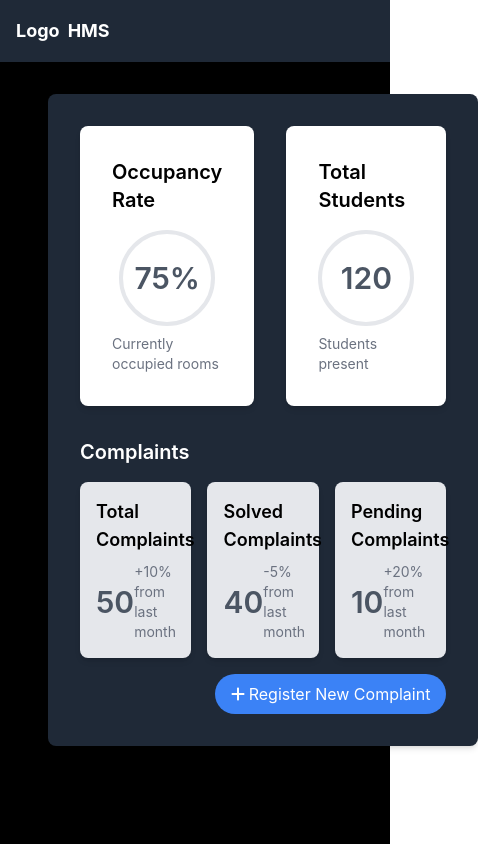
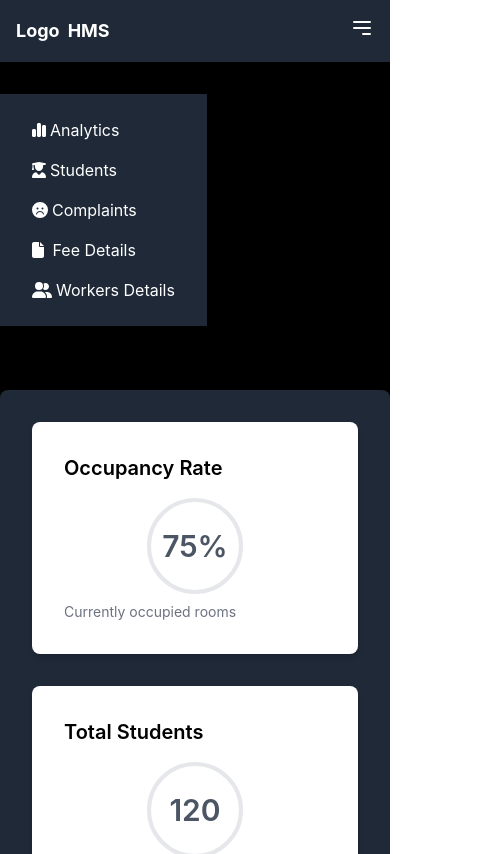
Before and after one commit to dino2580/HMS_DEPLOYED, a React (Create React App) app in the folder frontend/: page /dashboard in a window 390 px wide. Shown: the top 854 px of the page, 478 px wide, since content can reach past the window. Built offline with nearby package versions, Linux system fonts and the light colour scheme.

Commit message:
dashboard

```diff
--- a/frontend/src/components/Dashboard.js
+++ b/frontend/src/components/Dashboard.js
@@ -10,9 +10,9 @@ function Dashboard() {
 
     return (
         <div className="container mx-auto mt-8">
-            <div className="flex  gap-8">
+            <div className="flex flex-col md:flex-row gap-8">
 
-                <div className='flex h-80 w-80 ml-4 mb-8 overflow-y-auto'>
+                <div className='flex h-auto md:h-80 w-full md:w-1/4 mb-8 overflow-y-auto'>
                     <nav className='bg-gray-800 p-4'>
                         <div className='max-w-xl'>
                             <ul className='text-white'>
@@ -27,11 +27,11 @@ function Dashboard() {
                 </div>
 
 
-                <div className="bg-gray-800 p-8 rounded-lg shadow-md ">
-                    <div className="flex  gap-8">
-                        <div className="bg-white  p-8 rounded-lg shadow-md hover:shadow-lg transition duration-300">
+                <div className="bg-gray-800 p-8 rounded-lg shadow-md w-full md:w-3/4">
+                    <div className="flex flex-col md:flex-row gap-8">
+                        <div className="bg-white p-8 rounded-lg shadow-md hover:shadow-lg transition duration-300">
                             <h2 className="text-xl font-semibold mb-4">Occupancy Rate</h2>
-                            <div className="flex  w-150 items-center justify-center">
+                            <div className="flex items-center justify-center">
                                 <div className="w-24 h-24 rounded-full border-4 border-gray-200 flex items-center justify-center hover:bg-gray-200 transition duration-300">
 
                                     <span className="text-3xl font-semibold text-gray-600">75%</span>
--- a/frontend/src/components/Navbar.js
+++ b/frontend/src/components/Navbar.js
@@ -28,11 +28,11 @@ function Navbar() {
                             viewBox="0 0 24 24"
                             stroke="currentColor"
                         >
-                            {/* Your SVG icon here */}
+                            <path d="M4 6h16M4 12h16m-7 6h7"></path>
                         </svg>
                     </button>
                 </div>
-                <ul className={`md:flex ${isOpen ? 'block' : 'hidden'} md:justify-evenly md:space-x-10`}>
+                <ul className={`md:flex ${isOpen ? 'block' : 'hidden'} md:justify-evenly md:space-x-10 md:items-center`}>
                     <li>
                         <Link to="/dashboard" className="text-white hover:text-gray-300 flex items-center hover:border border-gray-300 rounded-full px-2 py-1">
                             <FontAwesomeIcon icon={faChartLine} className="mr-1" />
```
